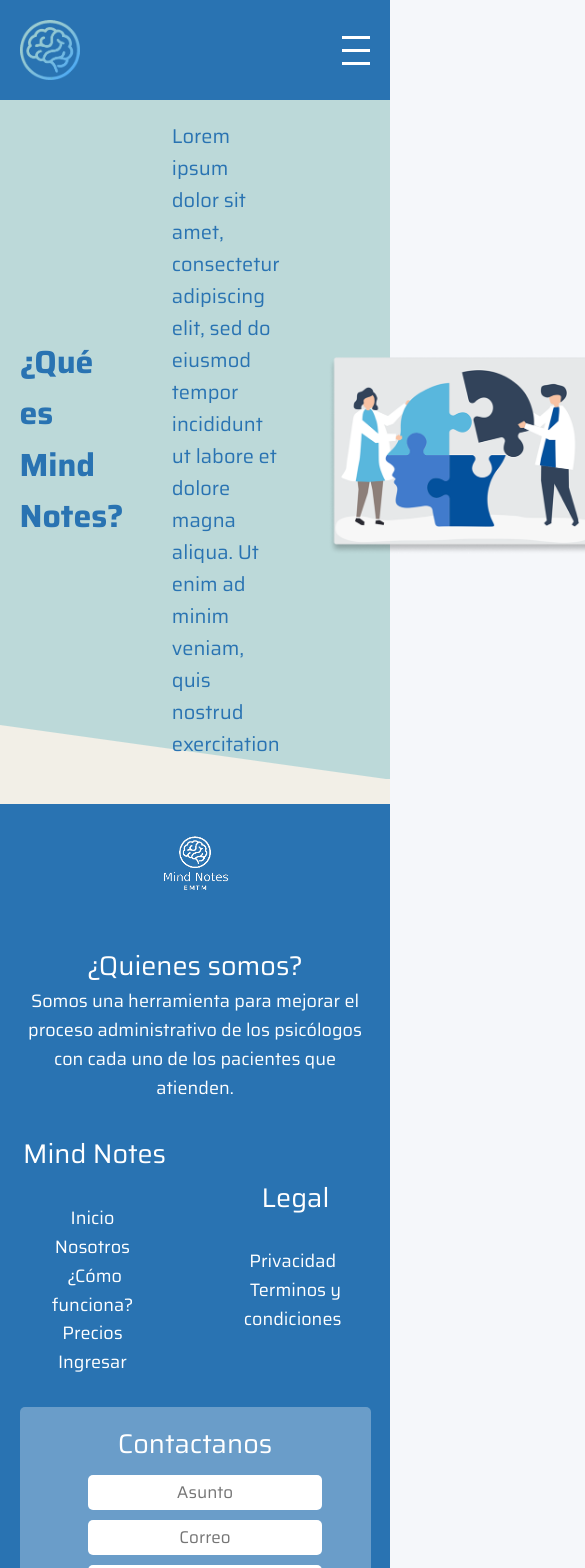
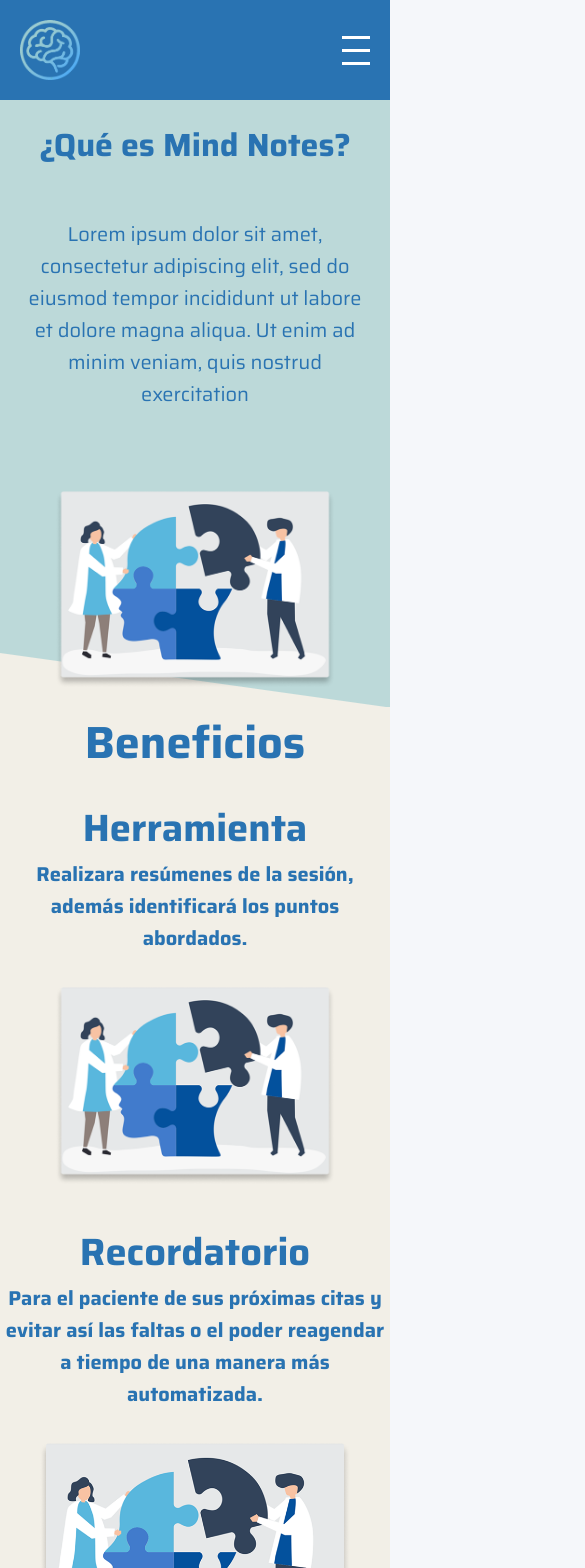
Before and after one commit to Moy446/Mind-Notes, a React (Vite) app in the folder frontend/: page /ComoFunciona in a window 390 px wide. Shown: the top 1568 px of the page, 585 px wide, since content can reach past the window. Built offline with nearby package versions, Linux system fonts and the light colour scheme.

Commit message:
Vista "Como funciona"
Vista como funciona totalmente responsive. Falta acomodar el diseño de la primera seccion

```diff
--- a/frontend/src/ComoFunciona.css
+++ b/frontend/src/ComoFunciona.css
@@ -36,16 +36,75 @@
     margin-top: -13.8vw;
 }
 
+h2{
+    color: #2973B2;
+    text-align: center;
+    font-family: Saira;
+    font-size: 45px;
+    font-style: normal;
+    font-weight: 700;
+    line-height: normal;
+}
+
+h3{
+    color: #2973B2;
+    text-align: right;
+    font-family: Saira;
+    font-size: 38px;
+    font-style: normal;
+    font-weight: 700;
+    line-height: normal;
+    text-align: center;
+}
+
+.div-colum{
+    display: grid;
+    grid-column: 200px;
+    height: auto;
+    width: 100%;
+    font-family: 'Saira';
+    padding: 3vw;
+
+    align-items: center;
+    justify-content: end;
+    gap: 3%;
+
+    grid-template-columns: 2fr 2fr 2fr;
+}
+
+.div-firstColum{
+    grid-column: 1;
+    grid-row: 1;
+}
+.div-secondColum{
+    grid-column: 2;
+    grid-row: 1;
+}
+.div-thirdColum{
+    grid-column: 3;
+    grid-row: 1;
+    gap: 200px;
+}
+
+.p-colum{
+    color: #2973B2;
+    text-align: justify;
+    font-family: Saira;
+    font-size: 20px;
+    font-style: normal;
+    font-weight: 700;
+    line-height: normal;
+}
+
 /**/
 @media (max-width: 768px) {
 
-.first,
-.second {
+.section-first {
     flex-direction: column;
     text-align: center;
 }
 
-.p-Mision {
+.p-colum {
     text-align: center;
 }
 
@@ -55,8 +114,30 @@
     margin-top: 2rem;
 }
 
-.third {
-    font-size: 22px;
-    padding: 12% 5%;
+.div-colum{
+    grid-template-columns: 1fr 1fr;
+    grid-template-rows: auto auto;
+    justify-items: center;
+    text-align: center;
+    row-gap: 30px;
+    padding: 20px 0;
+}
+
+.div-firstColum{
+    grid-column: 1 / 3;
+    grid-row: 1;
+    max-width: 90%;
+}
+
+.div-secondColum{
+    grid-column: 1 / 3;
+    grid-row: 2;
+}
+
+.div-thirdColum{
+    grid-column: 1 / 3;
+    grid-row: 3;
+    width: 90%;
+    margin: 0;
 }
 }
--- a/frontend/src/ComoFunciona.jsx
+++ b/frontend/src/ComoFunciona.jsx
@@ -19,6 +19,34 @@ function ComoFunciona() {
 
         <div className='separator-ComoFunciona'></div>
 
+        <h2>Beneficios</h2>
+
+        <div className='div-colum'>
+            <div className='div-firstColum'>
+                <h3>Herramienta</h3>
+                <p className="p-colum">
+                    Realizara resúmenes de la sesión, además identificará los puntos abordados.
+                </p>
+                <img className="imgMision" src="src/images/nosotrosImg.png" alt="Imagen" />
+            </div>
+
+            <div className='div-secondColum'>
+                <h3>Recordatorio</h3>
+                <p className="p-colum">
+                    Para el paciente de sus próximas citas y evitar así las faltas o el poder reagendar a tiempo de una manera más automatizada.
+                </p>
+                <img className="imgMision" src="src/images/nosotrosImg.png" alt="Imagen" />
+            </div>
+
+            <div className='div-thirdColum'>
+                <h3>Aplicacion</h3>
+                <p className="p-colum">
+                    Tendrá organizado todos los materiales de ayuda que le envía su psicólogo y un chat integrado para poder comunicarse con él.
+                </p>
+                <img className="imgMision" src="src/images/nosotrosImg.png" alt="Imagen" />
+            </div>
+        </div>
+
         <footer>
             <FooterMenu img = "src/images/logoCompletoBlanco.png"/>
         </footer>
--- a/frontend/src/components/headerAndFooter/FooterMenu.css
+++ b/frontend/src/components/headerAndFooter/FooterMenu.css
@@ -22,7 +22,6 @@
     align-items: center;
     justify-content: end;
     gap: 3%;
-
     grid-template-columns: 4fr 2fr 2fr 4fr;
 }
 
--- a/frontend/src/components/headerAndFooter/FooterMenu.jsx
+++ b/frontend/src/components/headerAndFooter/FooterMenu.jsx
@@ -1,6 +1,7 @@
 import React from 'react'
 import { useState } from 'react';
 import './FooterMenu.css'
+import {Link} from 'react-router-dom';
 
 
 export default function FooterMenu(props){
@@ -27,10 +28,9 @@ export default function FooterMenu(props){
                     </div>
                     <div className='two'>
                         <ul>
-                            <li><a href='#' className='a-footermenu'><h4>Mind Notes</h4></a></li>
-                            <li><a href='#' className='a-footermenu'>Inicio</a></li>
-                            <li><a href='#' className='a-footermenu'>Nosotros</a></li>
-                            <li><a href='#' className='a-footermenu'>¿Cómo funciona?</a></li>
+                            <li><a className='a-footermenu'><h4>Mind Notes</h4></a></li>
+                            <li><Link to={'/'}>Nosotros</Link></li>
+                            <li> <Link to={"/ComoFunciona"}>¿Cómo funciona?</Link></li>
                             <li><a href='#' className='a-footermenu'>Precios</a></li>
                             <li><a href='#' className='a-footermenu'>Ingresar</a></li>
                         </ul>
--- a/frontend/src/components/headerAndFooter/HeaderMenu.jsx
+++ b/frontend/src/components/headerAndFooter/HeaderMenu.jsx
@@ -1,6 +1,6 @@
 import React, { useState } from 'react';
 import ReactDOM from 'react-dom/client';
-import { BrowserRouter, Routes,Route ,Link, Router } from 'react-router-dom';
+import { BrowserRouter, Routes,Route ,Link } from 'react-router-dom';
 import './HeaderMenu.css';
 
 export default function HeaderMenu(props) {
@@ -30,8 +30,6 @@ export default function HeaderMenu(props) {
         <Link to={'/ComoFunciona'}>Precios</Link>
         <Link to={'/ComoFunciona'}>Ingresar</Link>
       </nav>
-
     </div>
-
   );
 }
```
